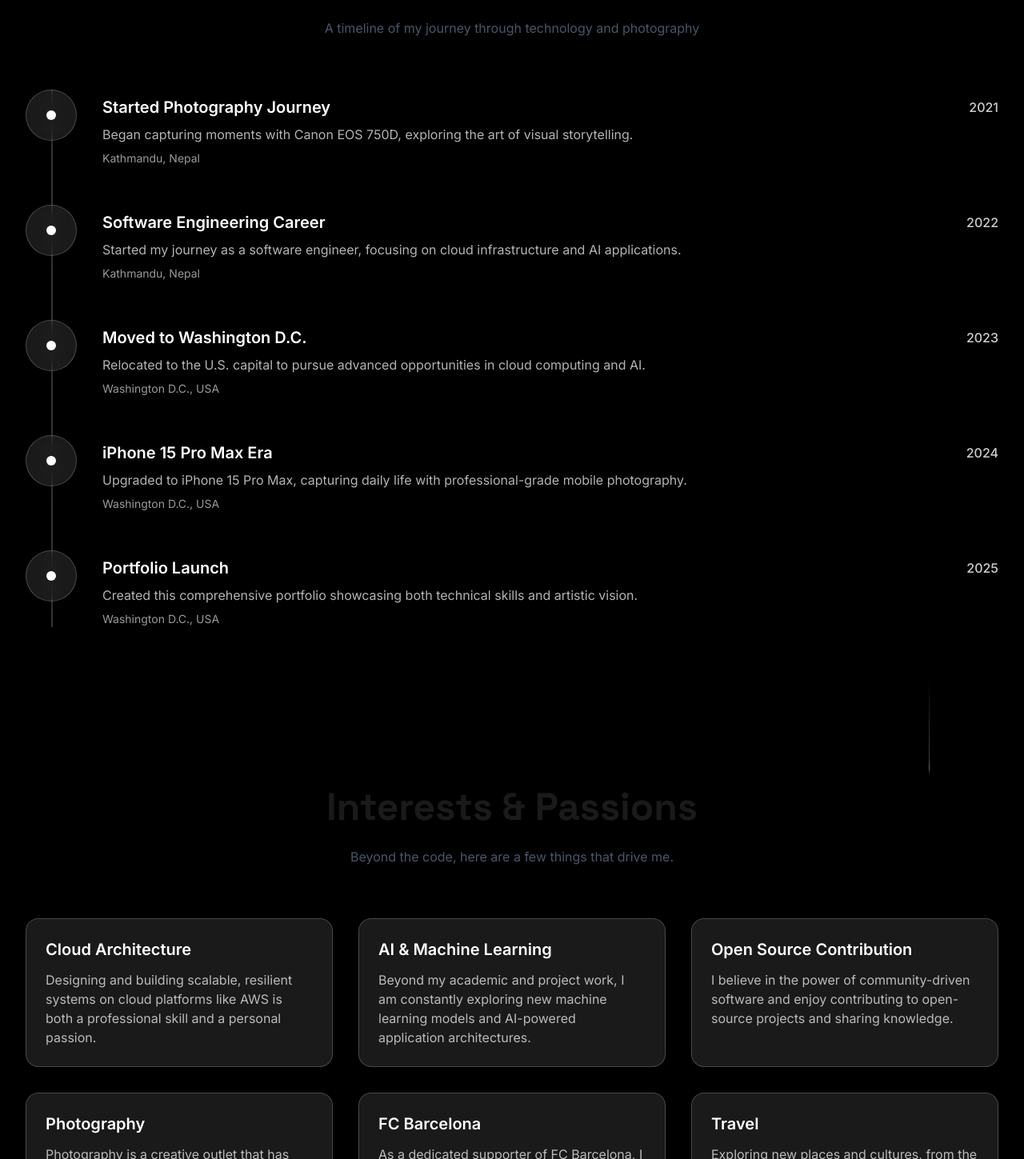
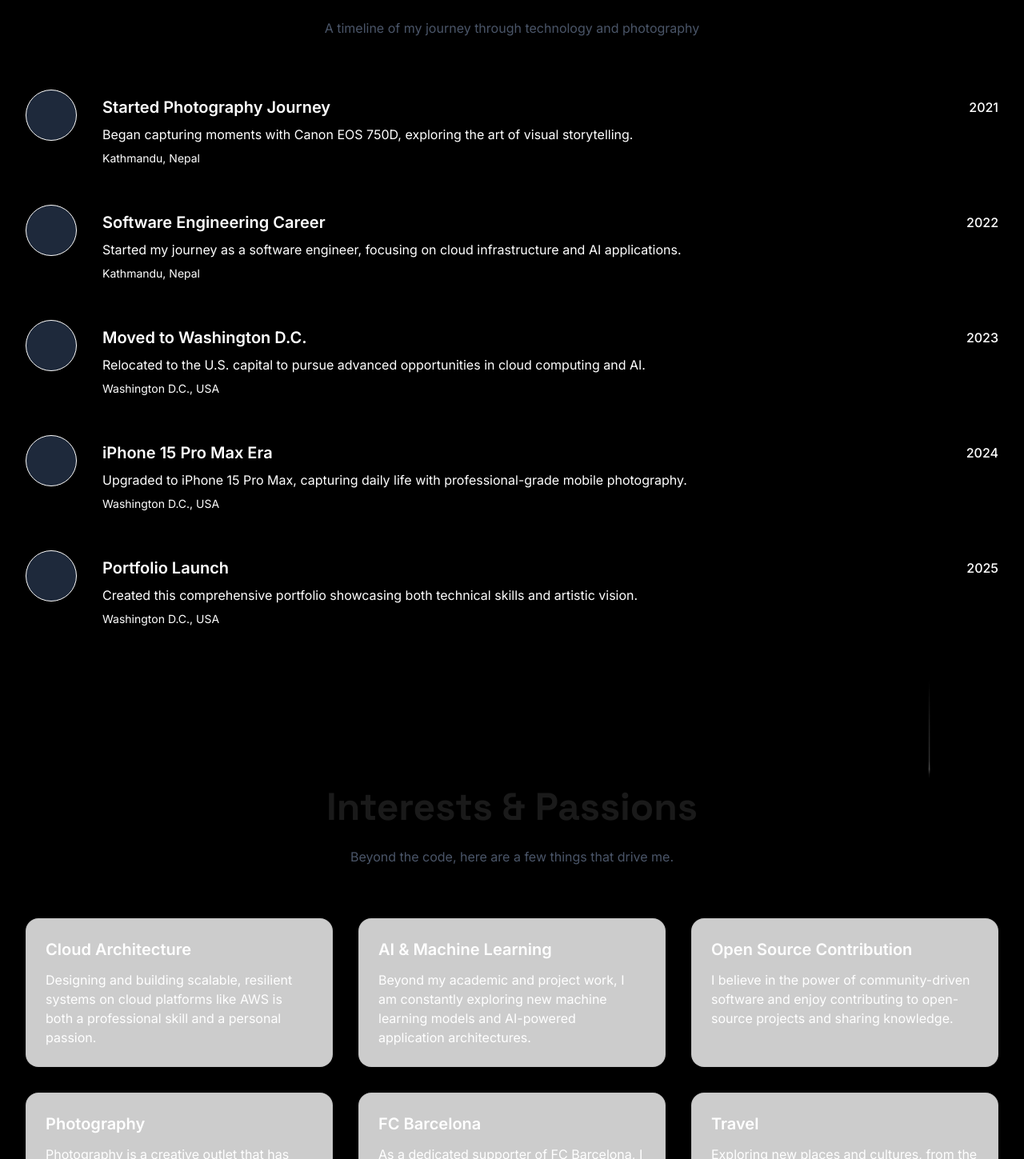
Before and after one commit to aabhiyann/portfolio-abhiyan, a React (Vite) app: page /about in a window 1280 px wide. Shown: the part 1021-2470 px from the top of the page at 80% size. Built offline with nearby package versions, Linux system fonts and the light colour scheme.

Commit message:
fix: fixing dark mode

```diff
--- a/src/pages/About.tsx
+++ b/src/pages/About.tsx
@@ -5,6 +5,7 @@ import Page from "../components/Page";
 import SectionTitle from "../components/SectionTitle";
 import SEO from "../components/SEO";
 import Testimonials from "../components/Testimonials";
+import Button from "../components/ui/Button";
 
 function About() {
   const timeline = [
@@ -97,10 +98,10 @@ function About() {
                 animate={{ opacity: 1, x: 0 }}
                 transition={{ duration: motionTokens.duration.slow / 1000 }}
               >
-                <h1 className="text-5xl md:text-6xl font-bold tracking-tight mb-6 font-heading text-white">
+                <h1 className="text-5xl md:text-6xl font-bold tracking-tight mb-6 font-heading text-text-primary">
                   About Me
                 </h1>
-                <div className="prose prose-lg max-w-none text-white/80">
+                <div className="prose prose-lg max-w-none text-text-muted">
                   <p className="text-xl mb-6">
                     I am a Software Engineer based in Washington, DC, with a
                     passion for scalable architecture and AI integration.
@@ -152,7 +153,7 @@ function About() {
             subtitle="A timeline of my journey through technology and photography"
           />
           <div className="relative">
-            <div className="absolute left-8 top-0 bottom-0 w-0.5 bg-white/20"></div>
+            <div className="absolute left-8 top-0 bottom-0 w-0.5 bg-border-primary"></div>
             <div className="space-y-12">
               {timeline.map((item, index) => (
                 <motion.div
@@ -166,20 +167,20 @@ function About() {
                     delay: index * 0.1,
                   }}
                 >
-                  <div className="relative z-10 flex-shrink-0 w-16 h-16 bg-white/10 backdrop-blur-md border border-white/20 rounded-full flex items-center justify-center shadow-lg shadow-black/10">
-                    <div className="w-3 h-3 bg-white rounded-full"></div>
+                  <div className="relative z-10 flex-shrink-0 w-16 h-16 bg-surface backdrop-blur-md border border-border-primary rounded-full flex items-center justify-center shadow-lg shadow-black/5">
+                    <div className="w-3 h-3 bg-accent-primary rounded-full"></div>
                   </div>
                   <div className="flex-1 pt-2">
                     <div className="flex flex-col md:flex-row md:items-center md:justify-between mb-2">
-                      <h3 className="text-xl font-semibold text-white">
+                      <h3 className="text-xl font-semibold text-text-primary">
                         {item.title}
                       </h3>
-                      <span className="text-white/80 font-medium">
+                      <span className="text-accent-primary font-medium">
                         {item.year}
                       </span>
                     </div>
-                    <p className="text-white/70 mb-2">{item.description}</p>
-                    <p className="text-sm text-white/60">{item.location}</p>
+                    <p className="text-text-muted mb-2">{item.description}</p>
+                    <p className="text-sm text-text-muted">{item.location}</p>
                   </div>
                 </motion.div>
               ))}
@@ -199,7 +200,7 @@ function About() {
             {passions.map((passion, index) => (
               <motion.div
                 key={index}
-                className="bg-white/10 backdrop-blur-md rounded-2xl p-6 border border-white/20 hover:shadow-2xl hover:shadow-white/10 hover:border-white/30 hover:bg-white/15 transition-all duration-300"
+                className="bg-white/80 dark:bg-white/10 backdrop-blur-md rounded-2xl p-6 border border-black/5 dark:border-white/20 hover:shadow-2xl hover:shadow-black/5 dark:hover:shadow-white/10 hover:border-accent-primary/30 dark:hover:border-white/30 transition-all duration-300"
                 initial={{ opacity: 0, y: 20 }}
                 whileInView={{ opacity: 1, y: 0 }}
                 viewport={{ once: true }}
@@ -208,10 +209,10 @@ function About() {
                   delay: index * 0.1,
                 }}
               >
-                <h3 className="text-xl font-semibold text-white mb-3">
+                <h3 className="text-xl font-semibold text-text-primary mb-3">
                   {passion.title}
                 </h3>
-                <p className="text-white/70">{passion.description}</p>
+                <p className="text-text-muted">{passion.description}</p>
               </motion.div>
             ))}
           </div>
@@ -233,23 +234,17 @@ function About() {
             viewport={{ once: true }}
             transition={{ duration: motionTokens.duration.slow / 1000 }}
           >
-            <p className="text-xl text-white/80 mb-8">
+            <p className="text-xl text-text-muted mb-8">
               I'm always excited to collaborate on innovative projects, discuss
               technology, or share stories about photography!
             </p>
             <div className="flex flex-col sm:flex-row gap-4 justify-center">
-              <Link
-                to="/about"
-                className="rounded-full bg-white px-6 py-3 text-sm font-semibold text-black shadow-sm hover:bg-gray-200 transition-colors"
-              >
+              <Button as={Link} to="/about" variant="primary">
                 Get In Touch
-              </Link>
-              <Link
-                to="/photography"
-                className="rounded-full bg-white/10 backdrop-blur-md px-6 py-3 text-sm font-semibold text-white shadow-md shadow-black/10 ring-1 ring-inset ring-white/20 hover:bg-white/15 hover:ring-white/30 hover:shadow-lg hover:shadow-white/5 transition-all duration-300"
-              >
+              </Button>
+              <Button as={Link} to="/photography" variant="secondary">
                 View My Photography
-              </Link>
+              </Button>
             </div>
           </motion.div>
         </div>
--- a/src/pages/DeepDiveDetail.tsx
+++ b/src/pages/DeepDiveDetail.tsx
@@ -11,10 +11,10 @@ function DeepDiveDetail() {
       />
       <section className="py-24 min-h-screen flex items-center justify-center bg-background">
         <div className="max-w-3xl mx-auto px-6 md:px-8 text-center">
-          <h1 className="text-4xl md:text-5xl font-bold tracking-tight text-white mb-6 font-heading">
+          <h1 className="text-4xl md:text-5xl font-bold tracking-tight text-text-primary mb-6 font-heading">
             Article Not Found
           </h1>
-          <p className="text-xl text-white/80 mb-8 leading-relaxed">
+          <p className="text-xl text-text-muted mb-8 leading-relaxed">
             This article could not be found. My in-depth articles are hosted on
             external platforms.
           </p>
--- a/src/pages/Photography.tsx
+++ b/src/pages/Photography.tsx
@@ -23,18 +23,18 @@ function Photography() {
               animate={{ opacity: 1, y: 0 }}
               transition={{ duration: motionTokens.duration.slow / 1000 }}
             >
-              <h1 className="text-5xl md:text-6xl font-bold tracking-tight text-white mb-6 font-heading">
+              <h1 className="text-5xl md:text-6xl font-bold tracking-tight text-text-primary mb-6 font-heading">
                 Photography
               </h1>
 
-              <p className="text-xl text-white/80 mb-8 max-w-3xl mx-auto">
+              <p className="text-xl text-text-muted mb-8 max-w-3xl mx-auto">
                 Capturing moments through the lens of both my iPhone 15 Pro Max
                 and Canon EOS 750D. Each image tells a story of places I've
                 been, people I've met, and experiences that have shaped my
                 journey.
               </p>
 
-              <div className="flex flex-wrap justify-center gap-4 text-sm text-white/60">
+              <div className="flex flex-wrap justify-center gap-4 text-sm text-text-muted">
                 <span className="flex items-center gap-2">
                   <svg
                     className="w-4 h-4"
@@ -71,7 +71,7 @@ function Photography() {
             {/* Photography Gallery */}
             <PhotographyGallery />
 
-            <div className="text-center mt-16 text-sm text-white/60">
+            <div className="text-center mt-16 text-sm text-text-muted">
               <p>
                 Built with React, Framer Motion, and a custom masonry layout
                 engine.
--- a/src/pages/Projects.tsx
+++ b/src/pages/Projects.tsx
@@ -88,7 +88,7 @@ function Projects() {
                       />
                       <div className="absolute inset-0 bg-black/20 group-hover:bg-black/10 transition-colors duration-300"></div>
                       <div className="absolute bottom-4 left-4 right-4">
-                        <h3 className="text-2xl font-bold text-white mb-2 group-hover:text-accent transition-colors">
+                        <h3 className="text-2xl font-bold text-text-primary mb-2 group-hover:text-accent-primary transition-colors">
                           {project.title}
                         </h3>
                       </div>
@@ -101,7 +101,7 @@ function Projects() {
                         </span>
                       </div>
 
-                      <p className="text-white/80 mb-6 leading-relaxed flex-grow">
+                      <p className="text-text-muted mb-6 leading-relaxed flex-grow">
                         {project.description}
                       </p>
 
```
Also changed, not shown: src/pages/DeepDives.tsx (+6 -6 lines).
